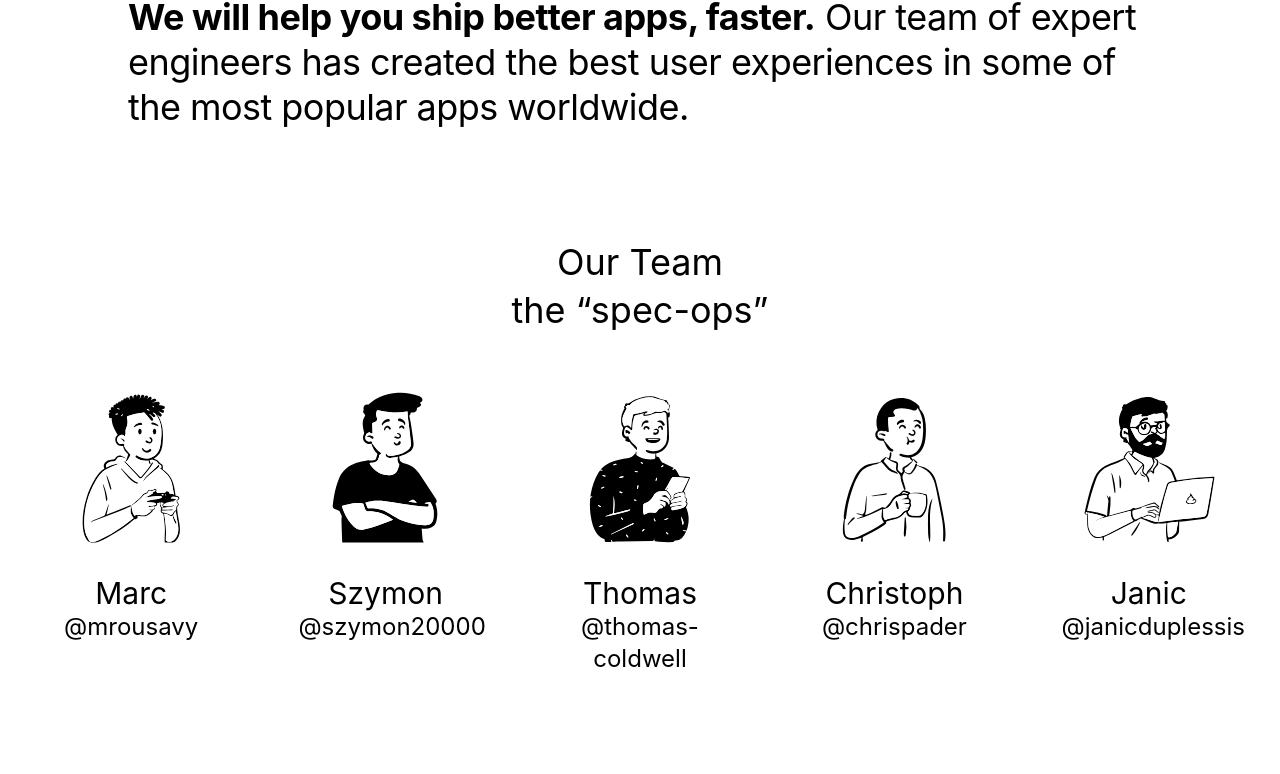
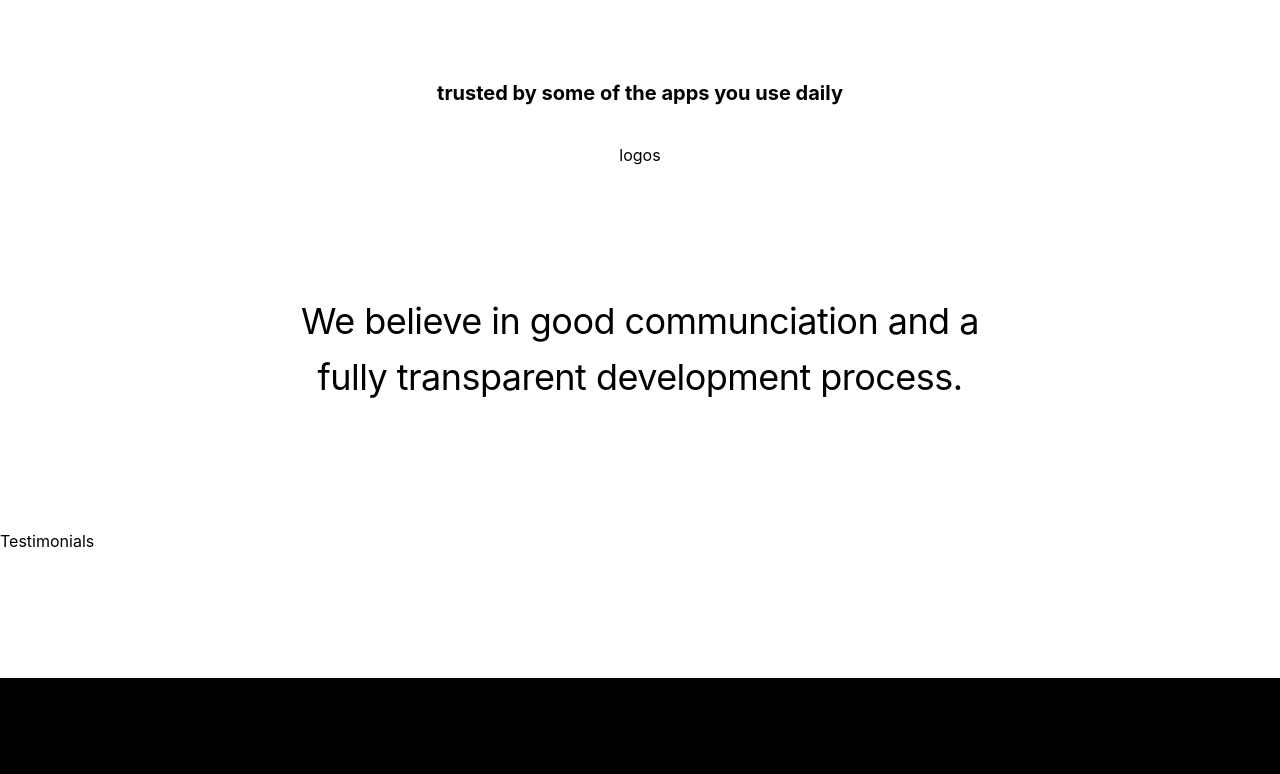
Before and after one commit to frusciante189/margelo-website, a Next.js app: page / in a window 1280 px wide. Shown: the part 5761-6535 px from the top of the page. After the commit the page ends 6476 px from the top, so only its background shows below. Built offline with nearby package versions, Linux system fonts and the light colour scheme.

Commit message:
size observer

```diff
--- a/components/aboutus.tsx
+++ b/components/aboutus.tsx
@@ -67,17 +67,17 @@ const data = [
 const AboutUs: React.FC = () => {
   return (
     <section className={`flex flex-col bg-white py-20 text-3xl md:text-4xl`}>
-      <div className="container mx-auto px-11">
+      <div className="container mx-auto px-11 ">
         <p className="mx-auto max-w-5xl text-4xl leading-tight tracking-tight">
           <strong>We will help you ship better apps, faster.</strong> Our team
           of expert engineers has created the best user experiences in some of
           the most popular apps worldwide.
         </p>
       </div>
-      <div className="container mx-auto mt-28 px-11 text-center">
+      <div className="container mx-auto mt-28 px-3 text-center lg:px-11">
         <h2>Our Team</h2>
         <div className="mt-2">the &ldquo;spec-ops&rdquo;</div>
-        <div className="mt-10 grid grid-cols-2 gap-6 md:grid-cols-3 lg:grid-cols-4 lg:gap-20 xl:grid-cols-5">
+        <div className="mt-10 grid grid-cols-2 gap-4 md:grid-cols-3 lg:grid-cols-4 lg:gap-20 xl:grid-cols-5">
           {data.map((item, index) => {
             return (
               <Member
--- a/components/member.tsx
+++ b/components/member.tsx
@@ -19,7 +19,7 @@ const Member: React.FC<Props> = ({ id, name, socialId, link }) => {
         height={1555}
       />
       <div className="text-2xl xl:text-3xl">{name}</div>
-      <div className="text-2xl">
+      <div className="text-xl lg:text-2xl">
         <Link href={link}>
           <a target="_blank">{socialId}</a>
         </Link>
--- /dev/null
+++ b/components/trustedby.tsx
@@ -0,0 +1,30 @@
+import React from 'react'
+
+const TrustedBy: React.FC = () => {
+  return (
+    <section className="flex min-h-screen flex-col justify-center gap-16 bg-white md:gap-32">
+      <div className="flex-1"></div>
+      <div className="flex flex-col items-center justify-center">
+        <h3 className="mb-10 text-center text-xl font-bold">
+          <span className="whitespace-nowrap">trusted by</span>{' '}
+          <span className="whitespace-nowrap">
+            some of the apps you use daily
+          </span>
+        </h3>
+        <div>logos</div>
+      </div>
+      <div className="flex flex-col items-center justify-center">
+        <div className="container mx-auto lg:max-w-[70%] lg:px-10">
+          <h3 className="px-10 text-center text-3xl !leading-[3.5rem] tracking-tight lg:text-4xl">
+            We believe in good communciation and a fully transparent development
+            process.
+          </h3>
+        </div>
+      </div>
+      <div>Testimonials</div>
+      <div className="flex-1 bg-black"></div>
+    </section>
+  )
+}
+
+export default TrustedBy
--- a/pages/_app.tsx
+++ b/pages/_app.tsx
@@ -1,12 +1,15 @@
 import '../styles/globals.css'
 import type { AppProps } from 'next/app'
 import ScrollObserver from '../utils/scroll-observer'
+import SizeObserver from '../utils/size-observer'
 
 function MyApp({ Component, pageProps }: AppProps) {
   return (
-    <ScrollObserver>
-      <Component {...pageProps} />
-    </ScrollObserver>
+    <SizeObserver>
+      <ScrollObserver>
+        <Component {...pageProps} />
+      </ScrollObserver>
+    </SizeObserver>
   )
 }
 
--- a/pages/index.tsx
+++ b/pages/index.tsx
@@ -2,6 +2,7 @@ import type { NextPage } from 'next'
 import AboutUs from '../components/aboutus'
 import Masthead from '../components/masthead'
 import Skills from '../components/skills'
+import TrustedBy from '../components/trustedby'
 import Works from '../components/works'
 
 const Home: NextPage = () => {
@@ -11,7 +12,7 @@ const Home: NextPage = () => {
       <AboutUs />
       <Skills />
       <Works />
-      <AboutUs />
+      <TrustedBy />
     </>
   )
 }
--- /dev/null
+++ b/utils/size-observer.tsx
@@ -0,0 +1,30 @@
+import React, { useCallback, useEffect, useState } from 'react'
+
+interface ScrollValue {
+  innerWidth: number
+}
+
+export const SizeContext = React.createContext<ScrollValue>({
+  innerWidth: 0,
+})
+
+const SizeObserver: React.FC = ({ children }) => {
+  const [innerWidth, setInnerWidth] = useState(0)
+  const handleResize = useCallback(() => {
+    setInnerWidth(window.innerWidth)
+  }, [])
+
+  useEffect(() => {
+    handleResize()
+    window.addEventListener('resize', handleResize, { passive: true })
+    return () => window.removeEventListener('resize', handleResize)
+  }, [handleResize])
+
+  return (
+    <SizeContext.Provider value={{ innerWidth }}>
+      {children}
+    </SizeContext.Provider>
+  )
+}
+
+export default SizeObserver
```
